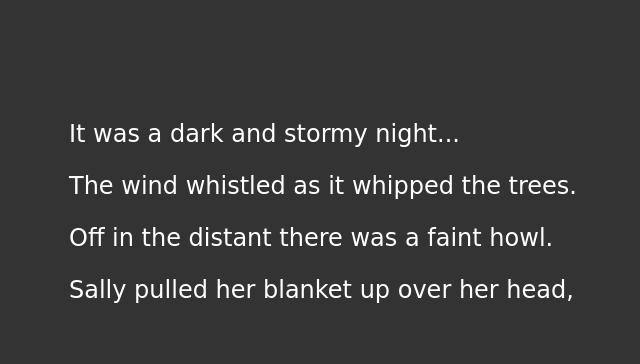
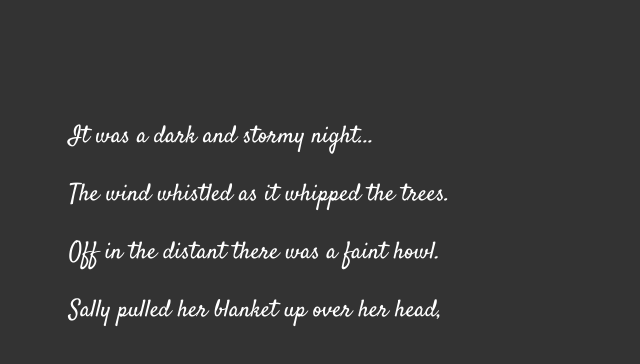
Before and after one commit to antwon97/fireside-story, a plain HTML site: page index.html in a window 1280 px wide. Shown: the whole page, without its empty margins (251-891 px from the left). Drawn offline with Linux system fonts and the light colour scheme.

Commit message:
added the final two links

```diff
--- a/index.html
+++ b/index.html
@@ -1,6 +1,8 @@
 <html>
   <head>
     <link rel="stylesheet" type="text/css" href="style.css">
+    <link href="https://fonts.googleapis.com/css?family=Satisfy" rel="stylesheet">
+    <link href="https://fonts.googleapis.com/css?family=Sacramento" rel="stylesheet">
   </head>
   <body>
     <p>It was a dark and stormy night...</p>
```
